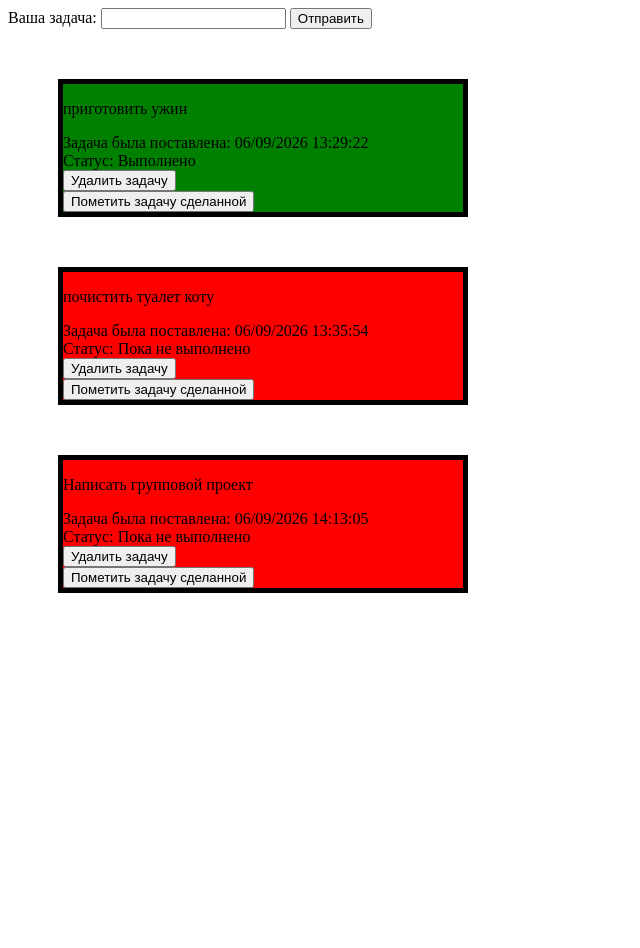
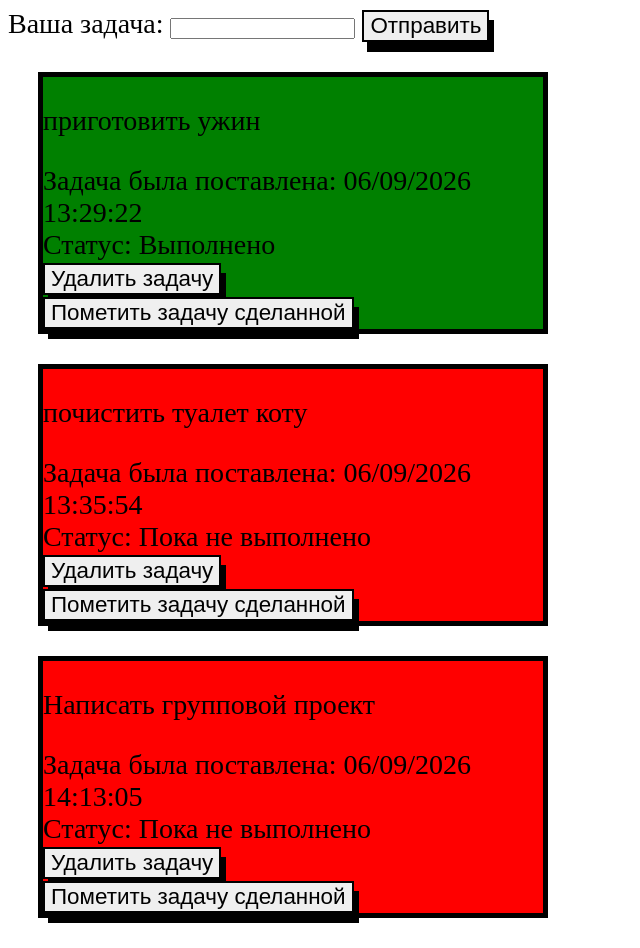
Before and after one commit to YerdnaIzh/FinalnayaRabota, a Flask app: page / in a window 1280 px wide. Shown: the whole page, without its empty margins (0-640 px from the left). Before the commit the page ends 593 px from the top, so only its background shows below. Run offline with Flask 3, Linux system fonts and the light colour scheme; data comes from the database, SQL or seed files in the repository; both versions use the stored data as it was before the commit.

Commit message:
Проект завершён

```diff
--- a/main.py
+++ b/main.py
@@ -40,6 +40,3 @@ def change_status_zadachi(id_zadachi):
 	db.update_status(id_zadachi)
 	db.close()
 	return redirect(url_for('index'))
-
-
-app.run()
--- a/static/styles/style.css
+++ b/static/styles/style.css
@@ -1,13 +1,23 @@
+:root {
+    font-size: 28px;
+}
+
+button {
+    font-size: 0.8em;
+    box-shadow: 5px 10px;
+    border: 2px solid black;
+}
+
 div.accomplished {
     background-color: green;
     border: 5px solid black;
-    width: 400px;
-    margin: 50px;
+    width: 500px;
+    margin: 30px;
 }
 
 div.not-accomplished {
     background-color: red;
     border: 5px solid black;
-    width: 400px;
-    margin: 50px;
+    width: 500px;
+    margin: 30px;
 }
```
Also changed, not shown: zadachi.db (deleted).
